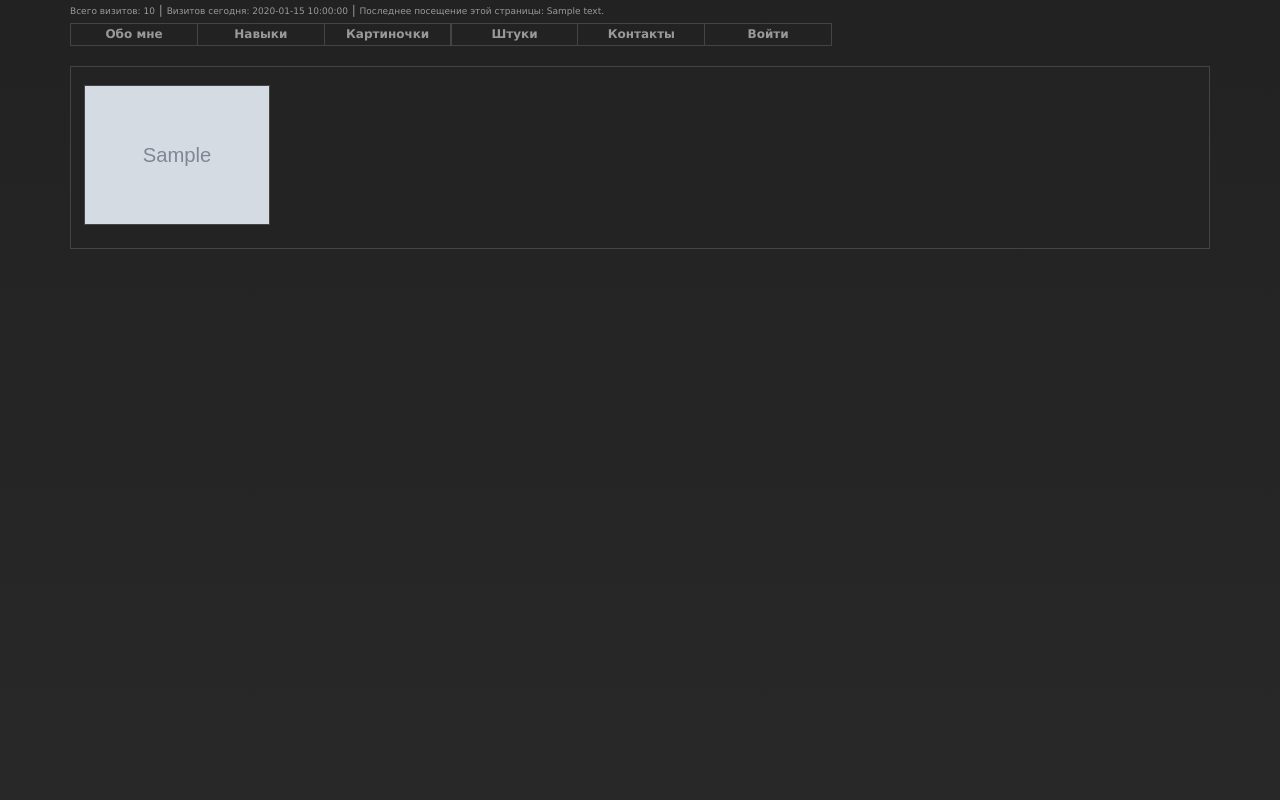
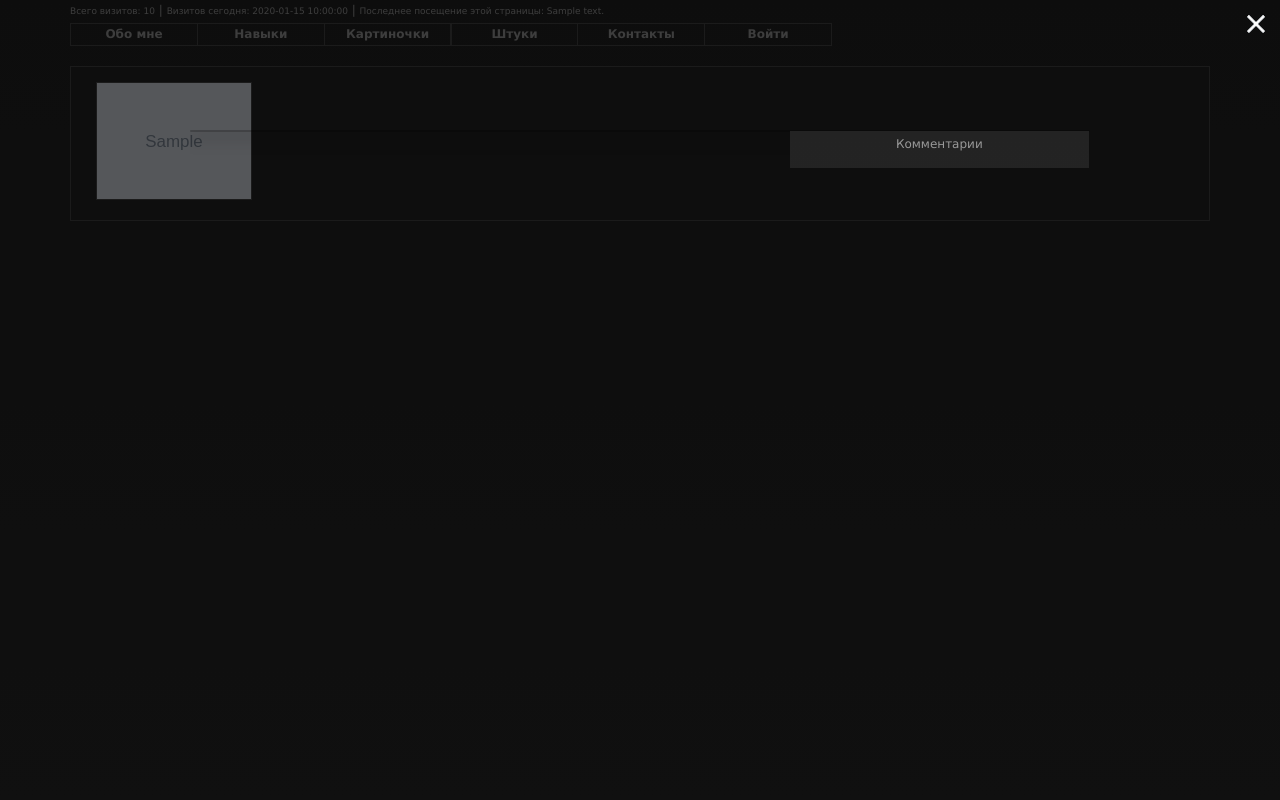
Before and after one commit to melanholy/WEB-PAGE-BABYYYYYYYY, a Flask app: template app/templates/gallery.html in a window 1280 px wide. Run offline with Flask 2, Linux system fonts and the light colour scheme; the template is opened without the code that fills it: most values are stand-ins (such as "Sample title", 1, 10 or a date in 2020); grey boxes marked "Sample" are stand-in pictures; a database or web service that is not in the repository returns one stand-in record (values such as "Sample title"); parts of the project's set-up code (start-up, migrations or seed data) failed here and were passed over; some libraries are stand-ins or nearby versions.

Commit message:
gallery styling

```diff
--- /dev/null
+++ b/app/static/gallery.css
@@ -0,0 +1,50 @@
+#shade {
+    position: absolute;
+    top: 0;
+    left: 0;
+    z-index: 3;
+    background: #000;
+    opacity: 0.6;
+    width: 100%;
+    height: 100%;
+    display: none;
+    cursor: pointer;
+}
+#image-big-div {
+    top: 100px;
+    z-index: 999;
+    position: fixed;
+    display: none;
+    padding: 0px;
+}
+@media(max-width:768px){
+    #image-big-div {
+        top: 40px;
+    }
+}
+#cross {
+    position: fixed;
+    top: 15px;
+    right: 15px;
+    display: none;
+    cursor: pointer;
+    z-index: 4;
+    -webkit-transition: opacity 0.2s linear;
+    -moz-transition: opacity 0.2s linear;
+    -ms-transition: opacity 0.2s linear;
+    -o-transition: opacity 0.2s linear;
+    transition: opacity 0.2s linear;
+    opacity: 0.4;
+}
+#shade:hover + #cross {
+    opacity: 1;
+}
+#cross:hover {
+    opacity: 1;
+}
+#comments {
+    background: linear-gradient(to bottom, #222, #282828) fixed;
+    display: inline-block;
+    padding: 5px;
+    overflow-y: auto;
+}
--- a/app/static/gallery.js
+++ b/app/static/gallery.js
@@ -3,26 +3,47 @@ function expandImage(id) {
     href = document.getElementById(id).getAttribute('src');
     el.setAttribute('src', href);
     el.setAttribute('data-id', id);
-    var el = document.getElementById('image-big-div');
-    el.style.display = 'block';
+
+    var hids = document.getElementsByClassName('hid');
+    for (var i = 0; i < hids.length; i++) {
+        hids[i].style.display = 'block';
+    }
+
     window.history.pushState({}, "", '/' + 'gallery/' + id);
+    onResize();
 }
 
 function shrinkImage() {
-    var el = document.getElementById('image-big-div');
-    el.style.display = 'none';
+    var hids = document.getElementsByClassName('hid');
+    for (var i = 0; i < hids.length; i++) {
+        hids[i].style.display = 'none';
+    }
+
     window.history.pushState({}, "", '/gallery');
 }
 
-document.onkeydown = function(e) {
+document.onkeydown = function(event) {
     var el = document.getElementById('image-big-div');
     if (el.style.display != 'none') {
+
         var el = document.getElementById('image-big');
-        var next = parseInt(el.getAttribute('data-id')) + 1;
+        var next = 0;
+        if (event.keyCode == 39)
+            next = parseInt(el.getAttribute('data-id')) + 1;
+        else if (event.keyCode == 37)
+            next = parseInt(el.getAttribute('data-id')) - 1;
+        else if (event.keyCode == 27) {
+            shrinkImage();
+            return;
+        }
+        else
+            return;
         var nextimg = document.getElementById(next);
-        if (nextimg == null)
-        {
-            next = 0;
+        if (nextimg == null) {
+            if (next > 0)
+                next = 0;
+            else
+                next = document.getElementsByClassName('gal-img').length - 1;
             nextimg = document.getElementById(next);
         }
         window.history.pushState({}, "", '/gallery/' + next);
@@ -32,11 +53,19 @@ document.onkeydown = function(e) {
     }
 }
 
-window.addEventListener('popstate', function(event) {
+function setImage() {
+    var div = document.getElementById('image-big-div');
+    var hids = document.getElementsByClassName('hid');
     if (document.location.toString().endsWith('gallery')) {
-        var el = document.getElementById('image-big-div');
-        el.style.display = 'none';
+        for (var i = 0; i < hids.length; i++) {
+            hids[i].style.display = 'none';
+        }
         return;
+    }
+    else {
+        for (var i = 0; i < hids.length; i++) {
+            hids[i].style.display = 'block';
+        }
     }
     var id = document.location.toString().substring(document.location.toString().lastIndexOf('/') + 1);
     var el = document.getElementById('image-big');
@@ -44,4 +73,30 @@ window.addEventListener('popstate', function(event) {
     href = img.getAttribute('src');
     el.setAttribute('data-id', id);
     el.setAttribute('src', href);
+    onResize();
+}
+
+window.addEventListener('popstate', function(event) {
+    setImage();
 });
+
+function onResize() {
+    var div = document.getElementById('image-big-div');
+    if (window.innerWidth > 992) {
+        var com = document.getElementById('comments');
+        var pic = document.getElementById('image-big');
+
+        div.style.height = pic.height + 'px';
+        com.style.height = pic.height + 'px';
+    }
+    else
+        div.style.height = null;
+}
+
+window.addEventListener('resize', function(event){
+    onResize();
+});
+
+window.addEventListener('load', function(event){
+    setImage();
+});
--- a/app/static/style.css
+++ b/app/static/style.css
@@ -20,7 +20,6 @@ body {
 }
 .gal-img {
     border: 1px solid #444;
-    margin: 3px;
     padding: 0px;
     cursor: pointer;
     z-index: 1;
@@ -34,7 +33,7 @@ body {
 }
 @media(max-width:876px){
     .header {
-        margin-top: 38px;
+        padding-top: 38px;
     }
 }
 .header ul {
@@ -58,13 +57,6 @@ body {
     background: #232323;
     border: 1px solid #444;
     padding: 15px 10px 20px 10px;
-    display: block;
-}
-.centered {
-    position: fixed;
-    top: 50%;
-    left: 50%;
-    transform: translate(-50%, -50%);
 }
 a:focus {
     color: #999;
--- a/app/templates/gallery.html
+++ b/app/templates/gallery.html
@@ -1,13 +1,25 @@
 {% extends "base.html" %}
+
 {% block head %}
 	<script type="text/javascript" src="{{ url_for('static', filename='gallery.js') }}"></script>
+    <link rel="stylesheet" type="text/css" href="{{ url_for('static', filename='gallery.css') }}">
 {% endblock %}
+
 {% block body %}
-	<div id="image-big-div" style="z-index: 2; position: relative; display: none;">
-		<img id="image-big" src="" data-id="" style="position: absolute;" onclick="shrinkImage()" width="500px" height="500px">
-	</div>
+<div class="hid" id="shade" onclick="shrinkImage()"></div>
+<img src="{{ url_for('static', filename='cross.png') }}" class="hid" id="cross">
+<div class="modal modal-dialog modal-lg hid" id="image-big-div">
+    <div class="modal-content">
+        <img class="img-responsive col-sm-12 col-xs-12 col-md-8" id="image-big" style="padding: 0px;">
+    <div class="col-sm-12 col-xs-12 col-md-4" id="comments">
+        <p class="text-center">Комментарии</p>
+    </div>
+    </div>
+</div>
 {% for i in range(images|length ) %}
-	<img onclick="expandImage('{{ i }}')" class="col-sm-2 gal-img" src="{{ images[i] }}" id="{{ i }}">
+    <div class="col-md-2 col-sm-3 col-xs-4">
+	<img onclick="expandImage('{{ i }}')" class="img-responsive gal-img" src="{{ images[i] }}" id="{{ i }}">
+    </div>
 {% endfor %}
 <div style="clear: both;"></div>
 {% endblock %}
--- a/app/templates/leave_feedback.html
+++ b/app/templates/leave_feedback.html
@@ -7,8 +7,7 @@
 
 {% block body %}
 <div style="display: inline-block; width: 100%;">
-    <div class="col-sm-4"></div>
-    <div class="col-sm-4">
+    <div class="col-lg-offset-4 col-lg-4 col-sm-offset-3 col-sm-6">
         {{ macros.flashes(form) }}
         <span style="font-size: 10px;">Оставить отзыв:</span>
         <form action="/leave_feedback/{{ request.path.split('/')[2] }}" method="POST">
@@ -19,6 +18,5 @@
         </form>
         <span style="font-size: 10px;" class="pull-right"><a href="/feedback/{{ request.path.split('/')[2] }}">Посмотреть все отзывы</a></span>
     </div>
-    <div class="col-sm-4"></div>
 </div>
 {% endblock %}
--- a/app/templates/login.html
+++ b/app/templates/login.html
@@ -7,8 +7,7 @@
 
 {% block body %}
 <div style="display: inline-block; width: 100%;">
-    <div class="col-sm-4"></div>
-    <div class="col-sm-4">
+    <div class="col-lg-offset-4 col-lg-4 col-sm-offset-3 col-sm-6">
         {{ macros.flashes(form) }}
         <span style="font-size: 10px;">Вход:</span>
         <form action="/login" method="POST">
@@ -20,6 +19,5 @@
         <span style="font-size: 10px;" class="pull-left">Забыли пароль? Очень плохо.</span>
         <span style="font-size: 10px;" class="pull-right"><a href="/register">Регистрация</a></span>
     </div>
-    <div class="col-sm-4"></div>
 </div>
 {% endblock %}
--- a/app/templates/register.html
+++ b/app/templates/register.html
@@ -7,8 +7,7 @@
 
 {% block body %}
 <div style="display: inline-block; width: 100%;">
-    <div class="col-sm-4"></div>
-    <div class="col-sm-4">
+    <div class="col-lg-offset-4 col-lg-4 col-sm-offset-3 col-sm-6">
         {{ macros.flashes(form) }}
         <span style="font-size: 10px;">Регистрация:</span>
         <form action="/register" method="POST">
@@ -19,6 +18,5 @@
             <input type="submit" value="Зарегистрироваться">
         </form>
     </div>
-    <div class="col-sm-4"></div>
 </div>
 {% endblock %}
```
Also changed, not shown: app/static/cross.png (added).
